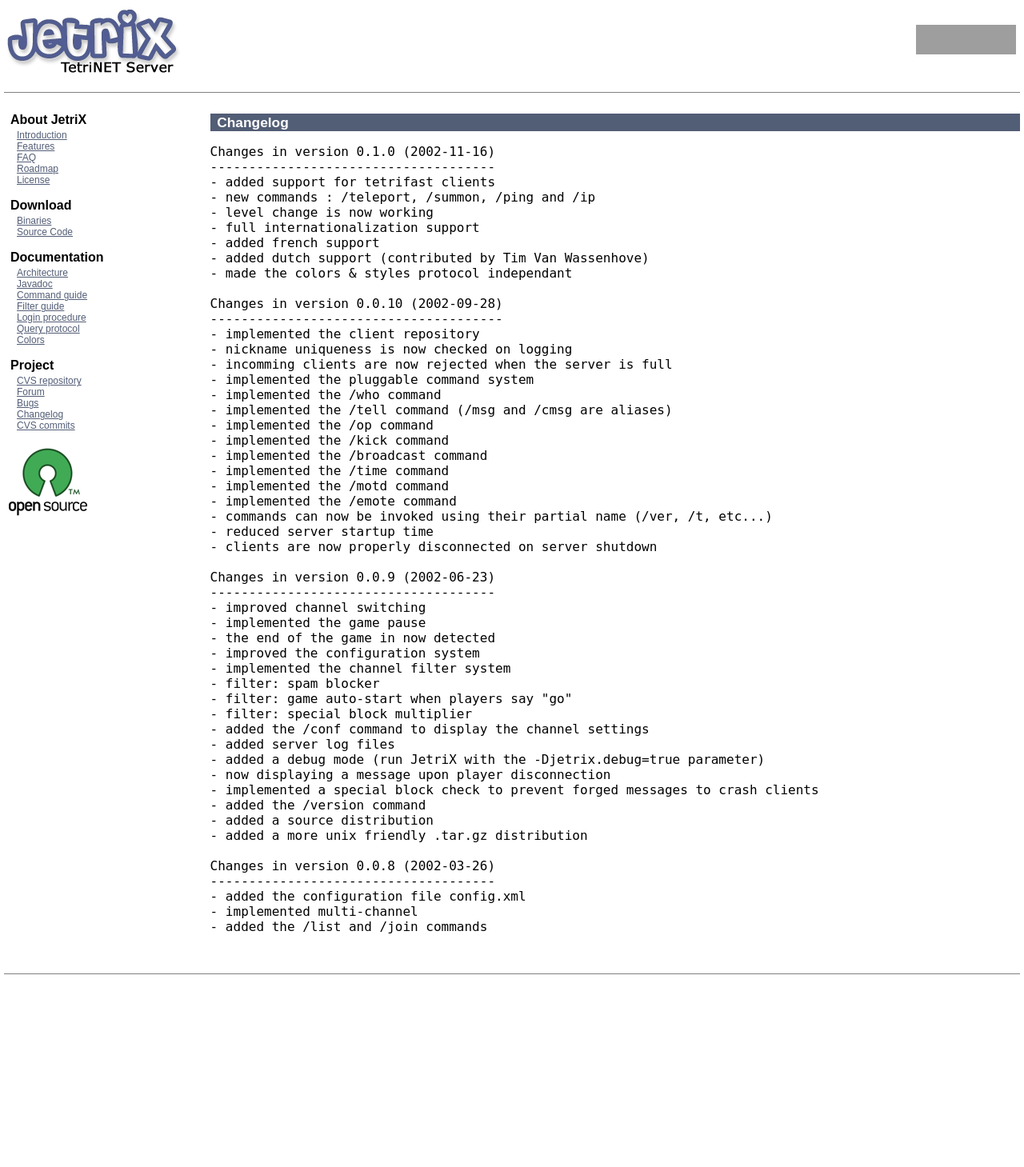
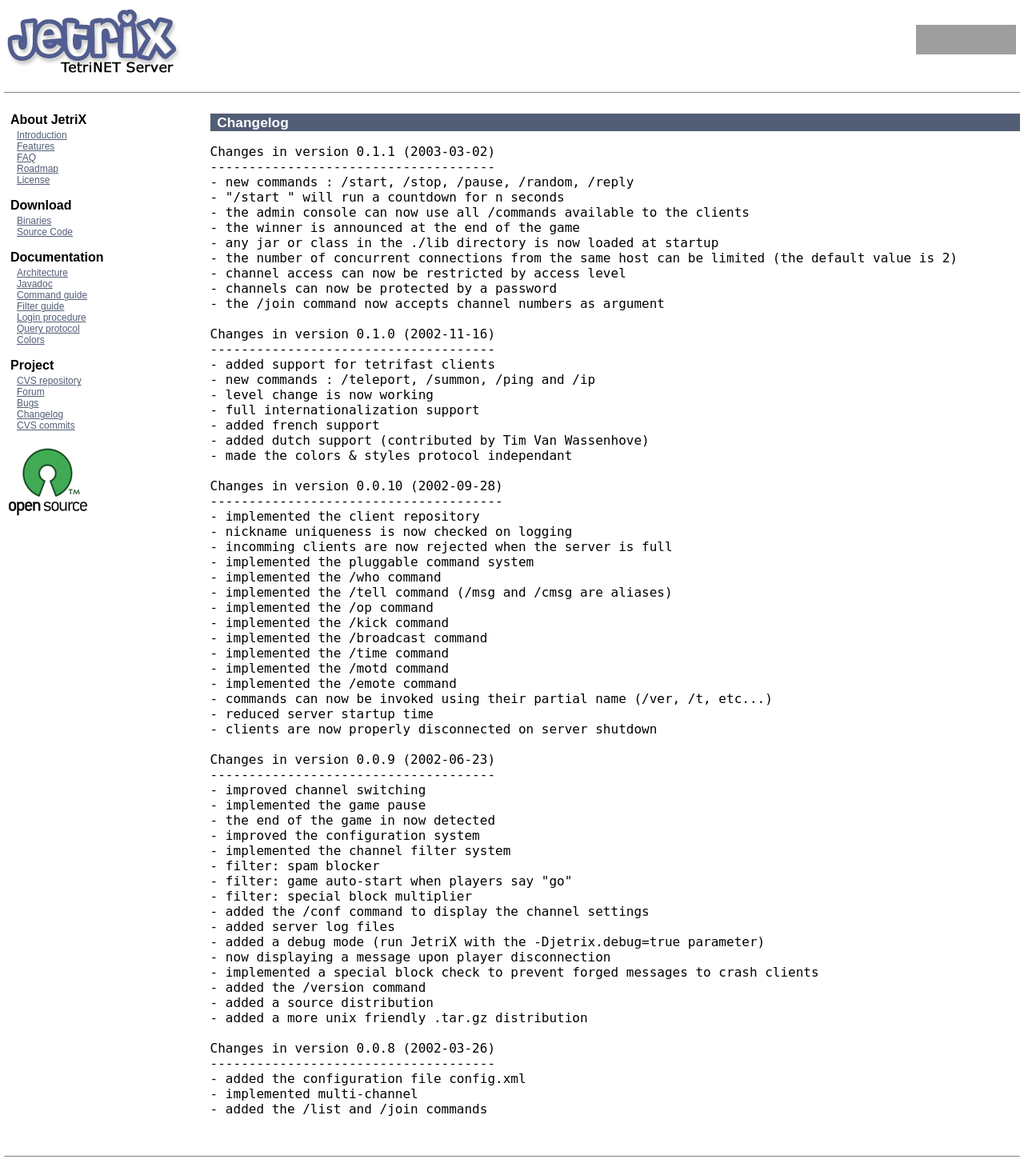
Before and after one commit to ebourg/jetrix, a PHP site: page /changelog.php in a window 1280 px wide. Shown: the whole page at 80% size. Before the commit the page ends 1218 px from the top, so only its background shows below. Run offline with PHP 8.4, Linux system fonts and the light colour scheme; grey boxes are pictures that could not be loaded.

Commit message:
update for jetrix 0.1.1

```diff
--- a/src/site/changelog.php
+++ b/src/site/changelog.php
@@ -3,6 +3,18 @@
 <h1>Changelog</h1>
 
 <pre>
+Changes in version 0.1.1 (2003-03-02)
+-------------------------------------
+- new commands : /start, /stop, /pause, /random, /reply
+- "/start <n>" will run a countdown for n seconds
+- the admin console can now use all /commands available to the clients
+- the winner is announced at the end of the game
+- any jar or class in the ./lib directory is now loaded at startup
+- the number of concurrent connections from the same host can be limited (the default value is 2)
+- channel access can now be restricted by access level
+- channels can now be protected by a password
+- the /join command now accepts channel numbers as argument
+
 Changes in version 0.1.0 (2002-11-16)
 -------------------------------------
 - added support for tetrifast clients
```
Also changed, not shown: doc/changelog.txt, 1 other file.
